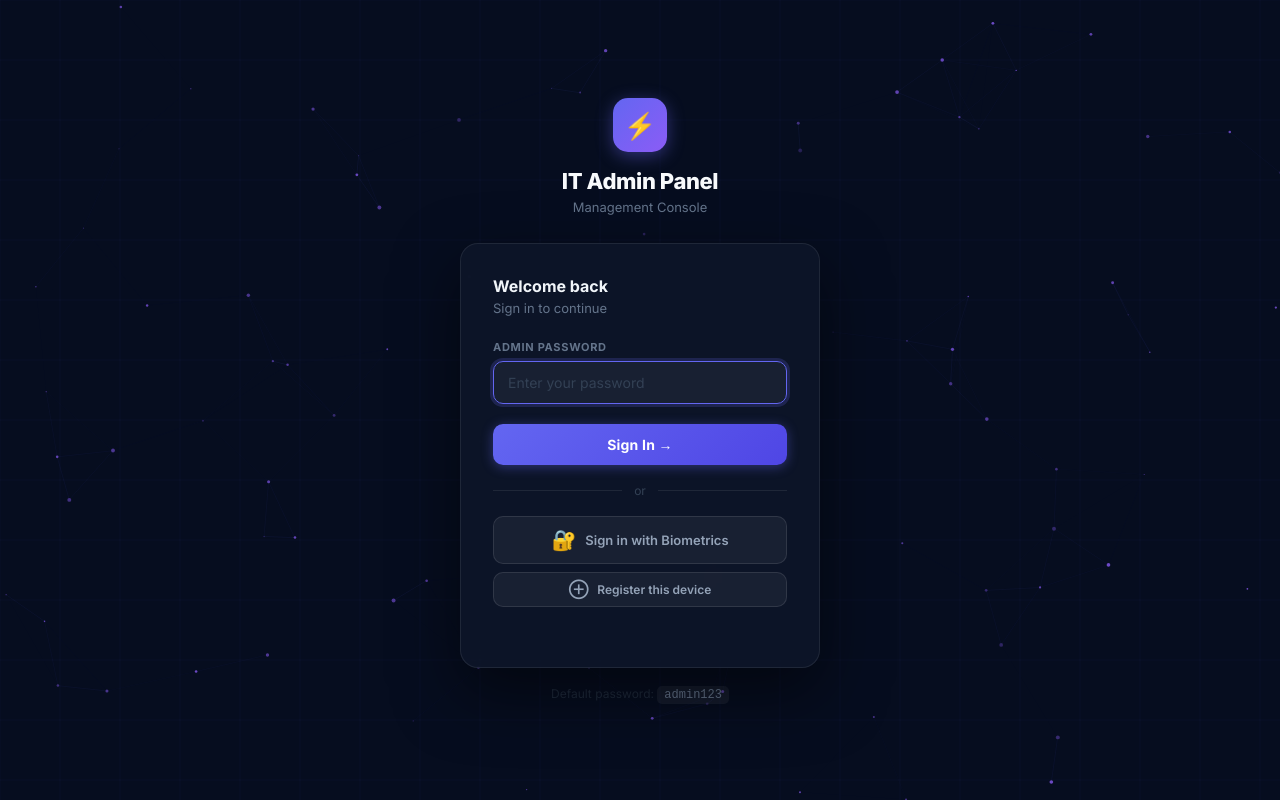
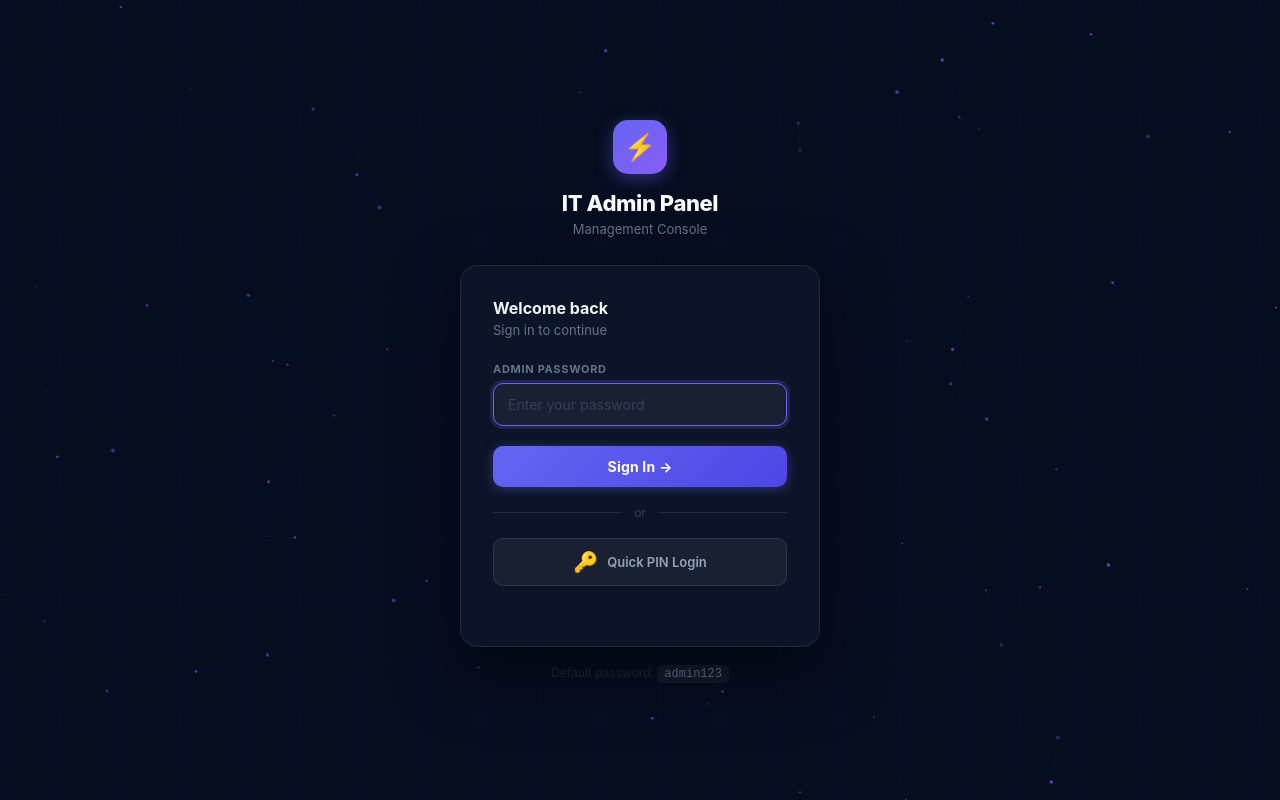
Before and after one commit to Ruthishtharan/AI-Admin-Agent, a Flask app: page /login in a window 1280 px wide. Run offline with Flask 3, Linux system fonts and the light colour scheme; parts of the project's set-up code (start-up, migrations or seed data) failed here and were passed over.

Commit message:
Fix performance, biometrics, and stale DB
Performance:
- Remove Google Fonts CDN from all templates (was adding 200-500ms per page load)
- Cache load_users() + load_profile() per request using Flask g object (was hitting DB on every template render)
- Enable SQLite WAL mode + memory cache + mmap (faster concurrent reads)
- Reduce Playwright slow_mo from 80ms to 20ms and timeout from 8s to 6s

Biometrics fix:
- Replace broken WebAuthn (fails on 127.0.0.1 — browser security restriction)
- New PIN-based quick login with animated numpad dialog
- SHA-256 PIN hash verified server-side via /api/pin/set and /api/pin/auth
- Keyboard support + auto-submit at 4 digits
- Set PIN / Sign In modes in same dialog

Bug:
- Delete stale users.db so Jane Smith reseeds as active

Co-Authored-By: Claude Sonnet 4.6 <noreply@anthropic.com>

```diff
--- a/app/routes.py
+++ b/app/routes.py
@@ -17,6 +17,7 @@ from app.models import (
     bulk_disable, bulk_delete, load_audit_log, _audit,
     load_profile, save_profile, save_feedback, load_feedback,
     save_webauthn_credential, load_webauthn_credentials,
+    save_pin, verify_pin, has_pin,
 )
 
 ADMIN_PASSWORD = os.getenv("ADMIN_PASSWORD", "admin123")
@@ -315,6 +316,30 @@ def register_routes(app):
     def feedback_page():
         return render_template("feedback.html", entries=load_feedback())
 
+    # ── PIN auth ──────────────────────────────────────────────────────────────
+    @app.route("/api/pin/set", methods=["POST"])
+    def pin_set():
+        data = request.get_json() or {}
+        pin_hash = data.get("hash", "")
+        if pin_hash and len(pin_hash) == 64:   # SHA-256 hex = 64 chars
+            save_pin(pin_hash)
+            return jsonify({"ok": True})
+        return jsonify({"ok": False, "error": "Invalid PIN hash"}), 400
+
+    @app.route("/api/pin/auth", methods=["POST"])
+    def pin_auth():
+        data = request.get_json() or {}
+        pin_hash = data.get("hash", "")
+        if verify_pin(pin_hash):
+            session["authenticated"] = True
+            _audit("login", details="PIN sign-in", actor="admin")
+            return jsonify({"ok": True})
+        return jsonify({"ok": False, "error": "Incorrect PIN"}), 401
+
+    @app.route("/api/pin/exists")
+    def pin_exists():
+        return jsonify({"exists": has_pin()})
+
     # ── WebAuthn (demo) ───────────────────────────────────────────────────────
     @app.route("/api/webauthn/register", methods=["POST"])
     def webauthn_register():
--- a/app/templates/404.html
+++ b/app/templates/404.html
@@ -4,12 +4,10 @@
   <meta charset="UTF-8">
   <meta name="viewport" content="width=device-width, initial-scale=1.0">
   <title>{{ code|default(404) }} — IT Admin Panel</title>
-  <link rel="preconnect" href="https://fonts.googleapis.com">
-  <link href="https://fonts.googleapis.com/css2?family=Inter:wght@400;600;800&display=swap" rel="stylesheet">
   <style>
     *, *::before, *::after { margin:0; padding:0; box-sizing:border-box; }
     body {
-      font-family: 'Inter', sans-serif;
+      font-family: -apple-system, BlinkMacSystemFont, 'Segoe UI', sans-serif;
       background: #0f172a;
       min-height: 100vh;
       display: flex;
--- a/app/templates/base.html
+++ b/app/templates/base.html
@@ -4,8 +4,8 @@
   <meta charset="UTF-8">
   <meta name="viewport" content="width=device-width, initial-scale=1.0">
   <title>{% block title %}IT Admin Panel{% endblock %}</title>
-  <link rel="preconnect" href="https://fonts.googleapis.com">
-  <link href="https://fonts.googleapis.com/css2?family=Inter:wght@400;500;600;700;800&display=swap" rel="stylesheet">
+  <!-- System font stack — no external requests, instant load -->
+  <style>:root{--font:-apple-system,BlinkMacSystemFont,'Segoe UI','Helvetica Neue',Arial,sans-serif}</style>
   <script>
     // Apply theme before paint to avoid flash
     (function(){
@@ -89,7 +89,7 @@
     }
 
     body {
-      font-family: 'Inter', -apple-system, BlinkMacSystemFont, 'Segoe UI', sans-serif;
+      font-family: -apple-system, BlinkMacSystemFont, 'Segoe UI', 'Helvetica Neue', Arial, sans-serif;
       background: var(--bg);
       color: var(--text);
       display: flex;
--- a/app/templates/login.html
+++ b/app/templates/login.html
@@ -4,11 +4,10 @@
   <meta charset="UTF-8">
   <meta name="viewport" content="width=device-width, initial-scale=1.0">
   <title>Sign In — IT Admin Panel</title>
-  <link href="https://fonts.googleapis.com/css2?family=Inter:wght@400;500;600;700;800&display=swap" rel="stylesheet">
   <style>
     *, *::before, *::after { margin:0; padding:0; box-sizing:border-box; }
     body {
-      font-family:'Inter',sans-serif;
+      font-family:-apple-system,BlinkMacSystemFont,'Segoe UI','Helvetica Neue',Arial,sans-serif;
       min-height:100vh;
       display:flex; align-items:center; justify-content:center;
       background:#060d1f;
@@ -168,13 +167,10 @@
 
     <div class="divider">or</div>
 
-    <button class="btn-bio" id="bioBtn" onclick="biometricLogin()">
-      <span class="bio-icon">🔐</span>
-      Sign in with Biometrics
-    </button>
-    <button class="btn-bio" id="bioRegBtn" onclick="biometricRegister()"
-            style="margin-top:8px;font-size:12px;padding:8px">
-      <span style="font-size:14px">⊕</span> Register this device
+    <!-- PIN quick login -->
+    <button class="btn-bio" id="pinLoginBtn" onclick="showPinDialog('login')">
+      <span class="bio-icon">🔑</span>
+      Quick PIN Login
     </button>
     <div id="bioStatus"></div>
   </div>
@@ -182,150 +178,190 @@
   <p class="hint">Default password: <code>admin123</code></p>
 </div>
 
+<!-- PIN dialog -->
+<div id="pinDialog" style="display:none;position:fixed;inset:0;background:rgba(0,0,0,.7);
+     z-index:100;display:none;align-items:center;justify-content:center;backdrop-filter:blur(6px)">
+  <div style="background:#1e293b;border:1px solid rgba(255,255,255,.1);border-radius:16px;
+              padding:28px;width:320px;box-shadow:0 24px 64px rgba(0,0,0,.5);text-align:center">
+    <div style="font-size:36px;margin-bottom:12px" id="pinDialogIcon">🔑</div>
+    <h3 style="color:#f1f5f9;font-size:16px;font-weight:700;margin-bottom:6px" id="pinDialogTitle">Quick PIN Login</h3>
+    <p style="color:#64748b;font-size:13px;margin-bottom:20px" id="pinDialogSub">Enter your PIN to sign in</p>
+
+    <!-- PIN dots display -->
+    <div id="pinDots" style="display:flex;justify-content:center;gap:10px;margin-bottom:20px">
+      <div class="pin-dot"></div><div class="pin-dot"></div>
+      <div class="pin-dot"></div><div class="pin-dot"></div>
+      <div class="pin-dot"></div><div class="pin-dot"></div>
+    </div>
+
+    <!-- Numpad -->
+    <div id="pinPad" style="display:grid;grid-template-columns:repeat(3,1fr);gap:8px;max-width:220px;margin:0 auto 16px">
+      <button class="pin-key" onclick="pinKey('1')">1</button>
+      <button class="pin-key" onclick="pinKey('2')">2</button>
+      <button class="pin-key" onclick="pinKey('3')">3</button>
+      <button class="pin-key" onclick="pinKey('4')">4</button>
+      <button class="pin-key" onclick="pinKey('5')">5</button>
+      <button class="pin-key" onclick="pinKey('6')">6</button>
+      <button class="pin-key" onclick="pinKey('7')">7</button>
+      <button class="pin-key" onclick="pinKey('8')">8</button>
+      <button class="pin-key" onclick="pinKey('9')">9</button>
+      <button class="pin-key" onclick="pinClear()" style="font-size:12px;color:#94a3b8">CLR</button>
+      <button class="pin-key" onclick="pinKey('0')">0</button>
+      <button class="pin-key" onclick="pinBackspace()">⌫</button>
+    </div>
+
+    <div id="pinMsg" style="font-size:12px;min-height:18px;margin-bottom:12px"></div>
+    <div style="display:flex;gap:8px;justify-content:center">
+      <button id="pinSubmitBtn" onclick="pinSubmit()"
+              style="padding:9px 24px;background:linear-gradient(135deg,#6366f1,#4f46e5);
+                     color:#fff;border:none;border-radius:8px;font-size:13px;font-weight:600;cursor:pointer">
+        Sign In
+      </button>
+      <button onclick="closePinDialog()"
+              style="padding:9px 18px;background:transparent;border:1px solid rgba(255,255,255,.1);
+                     color:#64748b;border-radius:8px;font-size:13px;cursor:pointer">
+        Cancel
+      </button>
+      <button id="setPinBtn" onclick="showPinDialog('set')" style="display:none;
+              padding:9px 14px;background:transparent;border:1px solid rgba(255,255,255,.1);
+              color:#64748b;border-radius:8px;font-size:12px;cursor:pointer">
+        Set PIN
+      </button>
+    </div>
+  </div>
+</div>
+
+<style>
+.pin-dot {
+  width:12px;height:12px;border-radius:50%;
+  background:rgba(255,255,255,.1);border:1.5px solid rgba(255,255,255,.2);
+  transition:background .15s;
+}
+.pin-dot.filled { background:#6366f1;border-color:#6366f1;box-shadow:0 0 8px rgba(99,102,241,.5); }
+.pin-key {
+  padding:14px;background:rgba(255,255,255,.06);
+  border:1px solid rgba(255,255,255,.08);border-radius:10px;
+  color:#f1f5f9;font-size:18px;font-weight:600;cursor:pointer;
+  font-family:inherit;transition:all .15s;
+}
+.pin-key:hover { background:rgba(99,102,241,.2);border-color:rgba(99,102,241,.4); }
+.pin-key:active { transform:scale(.94); }
+</style>
+
 <!-- Canvas particle animation -->
 <script>
 (function(){
   const canvas = document.getElementById('bg');
   const ctx    = canvas.getContext('2d');
-  let W, H, particles = [], lines = [];
-
-  function resize() {
-    W = canvas.width  = window.innerWidth;
-    H = canvas.height = window.innerHeight;
-  }
-
-  function Particle() {
-    this.x  = Math.random() * W;
-    this.y  = Math.random() * H;
-    this.vx = (Math.random() - .5) * .4;
-    this.vy = (Math.random() - .5) * .4;
-    this.r  = Math.random() * 1.5 + .5;
-    this.a  = Math.random() * .6 + .2;
-  }
-
-  function init() {
-    resize();
-    particles = Array.from({length: 90}, () => new Particle());
-  }
-
-  function draw() {
-    ctx.clearRect(0, 0, W, H);
-
-    // Grid lines
-    ctx.strokeStyle = 'rgba(99,102,241,0.04)';
-    ctx.lineWidth   = 1;
-    const step = 60;
-    for (let x = 0; x < W; x += step) {
-      ctx.beginPath(); ctx.moveTo(x,0); ctx.lineTo(x,H); ctx.stroke();
-    }
-    for (let y = 0; y < H; y += step) {
-      ctx.beginPath(); ctx.moveTo(0,y); ctx.lineTo(W,y); ctx.stroke();
-    }
-
-    // Particles + connections
-    particles.forEach((p, i) => {
-      p.x += p.vx; p.y += p.vy;
-      if (p.x < 0 || p.x > W) p.vx *= -1;
-      if (p.y < 0 || p.y > H) p.vy *= -1;
-
-      ctx.beginPath();
-      ctx.arc(p.x, p.y, p.r, 0, Math.PI*2);
-      ctx.fillStyle = `rgba(139,92,246,${p.a})`;
-      ctx.fill();
-
-      for (let j = i+1; j < particles.length; j++) {
-        const q = particles[j];
-        const d = Math.hypot(p.x-q.x, p.y-q.y);
-        if (d < 120) {
-          ctx.beginPath();
-          ctx.moveTo(p.x, p.y); ctx.lineTo(q.x, q.y);
-          ctx.strokeStyle = `rgba(99,102,241,${.15*(1-d/120)})`;
-          ctx.lineWidth   = .6;
-          ctx.stroke();
-        }
+  let W, H, particles = [];
+  function resize(){ W=canvas.width=window.innerWidth; H=canvas.height=window.innerHeight; }
+  function Particle(){ this.x=Math.random()*W; this.y=Math.random()*H; this.vx=(Math.random()-.5)*.4; this.vy=(Math.random()-.5)*.4; this.r=Math.random()*1.5+.5; this.a=Math.random()*.5+.15; }
+  function init(){ resize(); particles=Array.from({length:80},()=>new Particle()); }
+  function draw(){
+    ctx.clearRect(0,0,W,H);
+    ctx.strokeStyle='rgba(99,102,241,0.04)'; ctx.lineWidth=1;
+    for(let x=0;x<W;x+=60){ctx.beginPath();ctx.moveTo(x,0);ctx.lineTo(x,H);ctx.stroke();}
+    for(let y=0;y<H;y+=60){ctx.beginPath();ctx.moveTo(0,y);ctx.lineTo(W,y);ctx.stroke();}
+    particles.forEach((p,i)=>{
+      p.x+=p.vx; p.y+=p.vy;
+      if(p.x<0||p.x>W)p.vx*=-1; if(p.y<0||p.y>H)p.vy*=-1;
+      ctx.beginPath(); ctx.arc(p.x,p.y,p.r,0,Math.PI*2);
+      ctx.fillStyle=`rgba(139,92,246,${p.a})`; ctx.fill();
+      for(let j=i+1;j<particles.length;j++){
+        const q=particles[j],d=Math.hypot(p.x-q.x,p.y-q.y);
+        if(d<120){ ctx.beginPath(); ctx.moveTo(p.x,p.y); ctx.lineTo(q.x,q.y);
+          ctx.strokeStyle=`rgba(99,102,241,${.14*(1-d/120)})`; ctx.lineWidth=.6; ctx.stroke(); }
       }
     });
-
     requestAnimationFrame(draw);
   }
-
-  window.addEventListener('resize', resize);
-  init();
-  draw();
+  window.addEventListener('resize',resize); init(); draw();
 })();
 </script>
 
-<!-- WebAuthn biometrics -->
+<!-- PIN auth -->
 <script>
-function bioStatus(msg, cls) {
-  const el = document.getElementById('bioStatus');
-  el.textContent = msg;
-  el.className   = cls || '';
-}
+let pinValue = '';
+let pinMode  = 'login'; // 'login' or 'set'
 
-async function biometricRegister() {
-  if (!window.PublicKeyCredential) {
-    bioStatus('Biometrics not supported in this browser.', 'err'); return;
-  }
-  try {
-    bioStatus('Waiting for biometric…');
-    const challenge = new Uint8Array(32);
-    crypto.getRandomValues(challenge);
-    const cred = await navigator.credentials.create({
-      publicKey: {
-        challenge,
-        rp:   { name: 'IT Admin Panel' },
-        user: { id: new TextEncoder().encode('admin'), name: 'admin', displayName: 'Admin' },
-        pubKeyCredParams: [{ type: 'public-key', alg: -7 }, { type: 'public-key', alg: -257 }],
-        authenticatorSelection: { userVerification: 'required' },
-        timeout: 30000,
-      }
-    });
-    const credId = btoa(String.fromCharCode(...new Uint8Array(cred.rawId)));
-    const res = await fetch('/api/webauthn/register', {
-      method:'POST', headers:{'Content-Type':'application/json'},
-      body: JSON.stringify({ credentialId: credId }),
-    });
-    if ((await res.json()).ok) {
-      localStorage.setItem('bioCredId', credId);
-      bioStatus('Device registered! You can now sign in with biometrics.', 'ok');
+function pinMsg(msg, color){ const el=document.getElementById('pinMsg'); el.textContent=msg; el.style.color=color||'#64748b'; }
+
+async function showPinDialog(mode){
+  pinValue=''; pinMode=mode;
+  updatePinDots();
+  pinMsg('');
+  const dialog = document.getElementById('pinDialog');
+  dialog.style.display='flex';
+
+  if(mode==='set'){
+    document.getElementById('pinDialogIcon').textContent='🔐';
+    document.getElementById('pinDialogTitle').textContent='Set Quick PIN';
+    document.getElementById('pinDialogSub').textContent='Choose a 4–6 digit PIN for quick login';
+    document.getElementById('pinSubmitBtn').textContent='Save PIN';
+    document.getElementById('setPinBtn').style.display='none';
+  } else {
+    document.getElementById('pinDialogIcon').textContent='🔑';
+    document.getElementById('pinDialogTitle').textContent='Quick PIN Login';
+    const exists = await fetch('/api/pin/exists').then(r=>r.json()).then(d=>d.exists).catch(()=>false);
+    if(!exists){
+      pinMsg('No PIN set yet. Set one first.','#f59e0b');
+      document.getElementById('setPinBtn').style.display='';
+      document.getElementById('pinSubmitBtn').style.display='none';
+    } else {
+      document.getElementById('pinDialogSub').textContent='Enter your PIN to sign in instantly';
+      document.getElementById('pinSubmitBtn').style.display='';
+      document.getElementById('pinSubmitBtn').textContent='Sign In';
+      document.getElementById('setPinBtn').style.display='none';
     }
-  } catch(e) {
-    bioStatus('Registration cancelled or failed: ' + e.message, 'err');
   }
 }
 
-async function biometricLogin() {
-  if (!window.PublicKeyCredential) {
-    bioStatus('Biometrics not supported in this browser.', 'err'); return;
-  }
-  try {
-    bioStatus('Waiting for biometric…');
-    const challenge = new Uint8Array(32);
-    crypto.getRandomValues(challenge);
-    const cred = await navigator.credentials.get({
-      publicKey: {
-        challenge,
-        userVerification: 'required',
-        timeout: 30000,
-      }
-    });
-    const credId = btoa(String.fromCharCode(...new Uint8Array(cred.rawId)));
-    const res = await fetch('/api/webauthn/authenticate', {
-      method:'POST', headers:{'Content-Type':'application/json'},
-      body: JSON.stringify({ credentialId: credId }),
-    });
+function closePinDialog(){ document.getElementById('pinDialog').style.display='none'; pinValue=''; updatePinDots(); }
+
+function pinKey(d){
+  if(pinValue.length>=6) return;
+  pinValue+=d; updatePinDots();
+  if(pinMode==='login' && pinValue.length>=4) setTimeout(pinSubmit,200);
+}
+function pinBackspace(){ pinValue=pinValue.slice(0,-1); updatePinDots(); }
+function pinClear(){ pinValue=''; updatePinDots(); }
+
+function updatePinDots(){
+  document.querySelectorAll('.pin-dot').forEach((d,i)=>{
+    d.classList.toggle('filled', i<pinValue.length);
+  });
+}
+
+async function hashPin(pin){
+  const buf = await crypto.subtle.digest('SHA-256', new TextEncoder().encode(pin));
+  return Array.from(new Uint8Array(buf)).map(b=>b.toString(16).padStart(2,'0')).join('');
+}
+
+async function pinSubmit(){
+  if(pinValue.length < 4){ pinMsg('PIN must be at least 4 digits','#ef4444'); return; }
+  const hash = await hashPin(pinValue);
+
+  if(pinMode==='set'){
+    const res = await fetch('/api/pin/set',{method:'POST',headers:{'Content-Type':'application/json'},body:JSON.stringify({hash})});
     const data = await res.json();
-    if (data.ok) {
-      bioStatus('Authenticated! Redirecting…', 'ok');
-      setTimeout(() => location.href = '/', 600);
-    } else {
-      bioStatus('Device not recognized. Register first.', 'err');
-    }
-  } catch(e) {
-    bioStatus('Biometric sign-in cancelled.', 'err');
+    if(data.ok){ pinMsg('PIN saved! You can now use Quick Login.','#34d399'); setTimeout(closePinDialog,1500); }
+    else        { pinMsg('Failed to save PIN.','#ef4444'); }
+  } else {
+    const res = await fetch('/api/pin/auth',{method:'POST',headers:{'Content-Type':'application/json'},body:JSON.stringify({hash})});
+    const data = await res.json();
+    if(data.ok){ pinMsg('✓ Signing in…','#34d399'); setTimeout(()=>location.href='/',500); }
+    else        { pinMsg('Incorrect PIN. Try again.','#ef4444'); pinValue=''; updatePinDots(); }
   }
 }
+
+// Keyboard support
+document.addEventListener('keydown', e=>{
+  if(document.getElementById('pinDialog').style.display!=='flex') return;
+  if(e.key>='0'&&e.key<='9') pinKey(e.key);
+  else if(e.key==='Backspace') pinBackspace();
+  else if(e.key==='Enter') pinSubmit();
+  else if(e.key==='Escape') closePinDialog();
+});
 </script>
 </body>
 </html>
--- a/browser/browser_controller.py
+++ b/browser/browser_controller.py
@@ -11,10 +11,10 @@ class BrowserController:
         self._pw = sync_playwright().start()
         self._browser = self._pw.chromium.launch(
             headless=HEADLESS,
-            slow_mo=80 if not HEADLESS else 0,  # Visible pacing for demos
+            slow_mo=20 if not HEADLESS else 0,
         )
         self._page = self._browser.new_page(viewport={"width": 1280, "height": 800})
-        self._page.set_default_timeout(8000)
+        self._page.set_default_timeout(6000)
 
     # ------------------------------------------------------------------
     # Navigation
```
Also changed, not shown: app/__init__.py (+14 -3 lines), app/models.py (+29 -4 lines).
